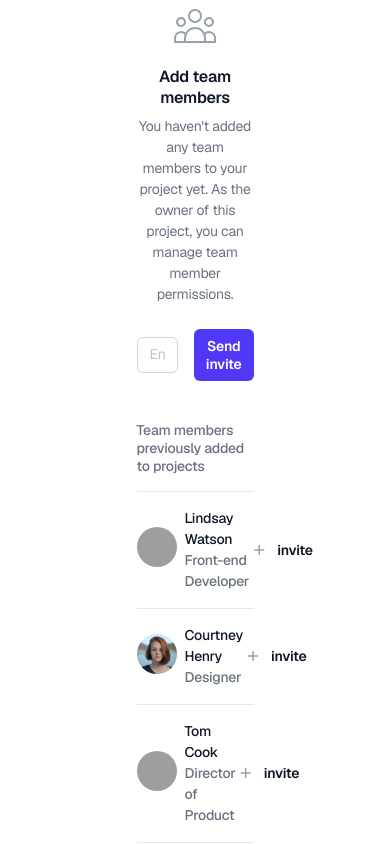
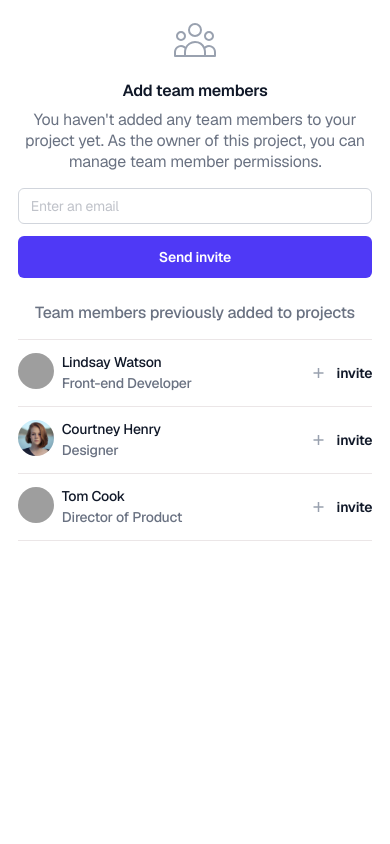
Before and after one commit to DjQris/feedback-UI-design, a plain HTML site: page index.html in a window 390 px wide. Drawn offline with nearby package versions, Linux system fonts and the light colour scheme; grey boxes are pictures that could not be loaded.

Commit message:
media query(mobile)

```diff
--- a/style.css
+++ b/style.css
@@ -1,6 +1,6 @@
-@import url('https://fonts.googleapis.com/css2?family=Geist:wght@100..900&display=swap');
+@import url("https://fonts.googleapis.com/css2?family=Geist:wght@100..900&display=swap");
 
-*{
+* {
   margin: 0;
   padding: 0;
   box-sizing: border-box;
@@ -8,7 +8,7 @@
   letter-spacing: -0.25px;
 }
 
-.desktop{
+.desktop {
   width: 100%;
   height: 100vh;
   display: flex;
@@ -17,7 +17,7 @@
   align-items: center;
 }
 
-.feedback-container{
+.feedback-container {
   width: 30%;
   height: auto;
   display: flex;
@@ -27,7 +27,7 @@
   row-gap: 1.5rem;
 }
 
-.top-container{
+.top-container {
   width: 100%;
   height: auto;
   display: flex;
@@ -37,12 +37,12 @@
   row-gap: 1rem;
 }
 
-.icon-container{
+.icon-container {
   width: 48px;
   height: 48px;
 }
 
-.heading-and-body-text-container{
+.heading-and-body-text-container {
   width: 100%;
   height: auto;
   display: flex;
@@ -52,31 +52,31 @@
   row-gap: 0.5rem;
 }
 
-.add-team-members-container{
+.add-team-members-container {
   width: 100%;
   height: auto;
   text-align: center;
 }
 
-.add-team-members-container h3{
+.add-team-members-container h3 {
   font-size: 1rem;
   font-weight: 600;
   color: hsl(220.99deg 41.69% 11.07%);
 }
 
-.body-text-container{
+.body-text-container {
   width: 100%;
   height: auto;
 }
 
-.body-text-container p{
+.body-text-container p {
   font-size: 0.875rem;
   line-height: 1.3125rem;
   color: hsl(219.99deg 10.27% 46.3%);
   text-align: center;
 }
 
-.input-and-button{
+.input-and-button {
   width: 100%;
   height: auto;
   padding-bottom: 1rem;
@@ -87,7 +87,7 @@
   column-gap: 1rem;
 }
 
-.input-and-button input{
+.input-and-button input {
   width: 74%;
   height: 2.25rem;
   padding: 0.375rem 0.75rem;
@@ -103,14 +103,13 @@
   box-shadow: 0 0 0 3px hsl(246.99deg 91.7% 80% / 0.5);
 }
 
-
-.input-and-button input::placeholder{
+.input-and-button input::placeholder {
   font-size: 0.875rem;
   line-height: 1.5rem;
   color: hsla(220, 10%, 46%, 0.43);
 }
 
-.input-and-button button{
+.input-and-button button {
   width: fit-content;
   height: auto;
   padding: 0.5rem 0.75rem;
@@ -124,11 +123,11 @@
   cursor: pointer;
 }
 
-.input-and-button button:hover{
+.input-and-button button:hover {
   background-color: hsl(247, 94%, 63%);
 }
 
-.bottom-container{
+.bottom-container {
   width: 100%;
   height: auto;
   display: flex;
@@ -138,18 +137,18 @@
   row-gap: 1rem;
 }
 
-.team-members-heading-container{
+.team-members-heading-container {
   width: 100%;
   height: auto;
 }
 
-.team-members-heading-container p{
+.team-members-heading-container p {
   font-size: 0.875rem;
   font-weight: 500;
   color: hsl(219.99deg 10.27% 46.3%);
 }
 
-.team-members-profile-group{
+.team-members-profile-group {
   width: 100%;
   height: auto;
   display: flex;
@@ -159,7 +158,7 @@
   /* row-gap: 1.5rem; */
 }
 
-.members-profile-invite-container{
+.members-profile-invite-container {
   width: 100%;
   height: auto;
   padding: 1rem 0;
@@ -170,11 +169,11 @@
   align-items: center;
 }
 
-.members-profile-invite-container:last-child{
+.members-profile-invite-container:last-child {
   border-bottom: 1px solid hsl(344.79deg 11.54% 91.05%);
 }
 
-.profile-container{
+.profile-container {
   width: fit-content;
   height: auto;
   display: flex;
@@ -182,10 +181,9 @@ border-bottom: 1px solid hsl(344.79deg 11.54% 91.05%);
   justify-content: start;
   align-items: start;
   column-gap: 0.5rem;
-
 }
 
-.avatar-and-profile-name-group{
+.avatar-and-profile-name-group {
   width: fit-content;
   height: auto;
   display: flex;
@@ -195,20 +193,20 @@ border-bottom: 1px solid hsl(344.79deg 11.54% 91.05%);
   column-gap: 0.5rem;
 }
 
-.avatar-container{
+.avatar-container {
   width: fit-content;
   height: auto;
   border-radius: 100rem;
 }
 
-.avatar-container img{
+.avatar-container img {
   width: 40px;
   height: 40px;
   border-radius: 100rem;
   object-fit: cover;
 }
 
-.name-and-role-container{
+.name-and-role-container {
   width: fit-content;
   height: auto;
   display: flex;
@@ -218,21 +216,21 @@ border-bottom: 1px solid hsl(344.79deg 11.54% 91.05%);
   /* row-gap: 0.125rem; */
 }
 
-.name-and-role-container h3{
+.name-and-role-container h3 {
   font-size: 0.875rem;
   line-height: 1.3125rem;
   font-weight: 500;
   color: hsl(220.99deg 41.69% 11.07%);
 }
 
-.name-and-role-container p{
+.name-and-role-container p {
   font-size: 0.875rem;
   line-height: 1.3125rem;
   font-weight: 500;
   color: hsl(219.99deg 10.27% 46.3%);
 }
 
-.invite-container{
+.invite-container {
   width: fit-content;
   height: auto;
   display: flex;
@@ -242,19 +240,64 @@ border-bottom: 1px solid hsl(344.79deg 11.54% 91.05%);
   column-gap: 0.5rem;
 }
 
-.add-icon-container{
+.add-icon-container {
   width: 20px;
   height: 20px;
 }
 
-.add-icon-container span{
+.add-icon-container span {
   font-size: 20px;
   color: hsl(217.85deg 11.94% 64.27%);
 }
 
-a{
+a {
   font-size: 0.875rem;
   font-weight: 600;
   text-decoration: none;
   color: hsl(220.99deg 41.69% 11.07%);
 }
+
+/* Media query for mobile phones */
+@media (max-width: 600px) {
+  .desktop {
+    flex-direction: column;
+    height: auto;
+    padding: 1rem 0;
+  }
+  .feedback-container {
+    width: 95%;
+    row-gap: 1rem;
+    align-items: center;
+    padding: 0 0.5rem;
+  }
+  .input-and-button {
+    flex-direction: column;
+    row-gap: 0.75rem;
+    column-gap: 0;
+    align-items: stretch;
+    padding-bottom: 0.5rem;
+  }
+  .input-and-button input {
+    width: 100%;
+  }
+  .input-and-button button {
+    width: 100%;
+    padding: 0.75rem 0;
+  }
+  .members-profile-invite-container {
+    flex-direction: row;
+    align-items: center;
+    row-gap: 0.5rem;
+    padding: 0.75rem 0;
+  }
+  .avatar-container img {
+    width: 36px;
+    height: 36px;
+  }
+  .add-team-members-container h3,
+  .body-text-container p,
+  .team-members-heading-container p {
+    font-size: 1rem;
+    text-align: center;
+  }
+}
```
Lines whose indentation alone changed are shown as unchanged.
